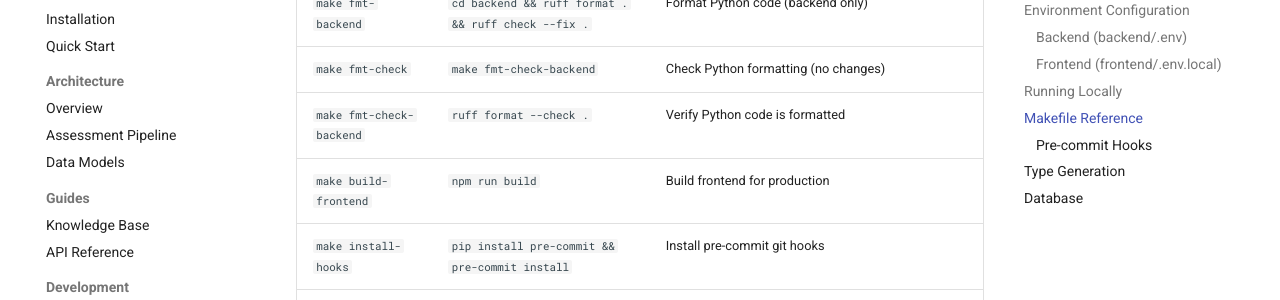
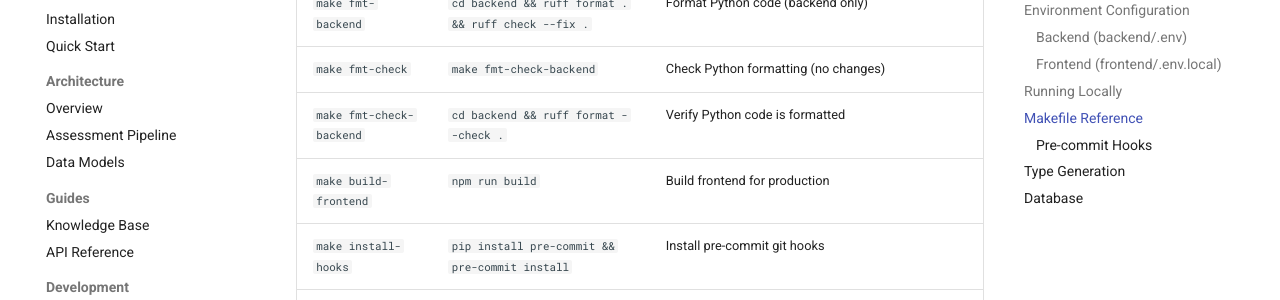
Before and after one commit to onegunsamurai/OpenLearning, an MkDocs documentation site: the page built from docs/development/setup.md, in a window 1280 px wide and 900 px high, scrolled down 2735 px. Shown: the part 152-452 px from the top of the window. Built offline with MkDocs 1.6.1 and Material for MkDocs 9.7.7, drawn with Linux system fonts in a browser that asks for light colours; comment, search, counter and statistics services are not loaded.

Commit message:
fix: docs fix for Makefile
Co-authored-by: Copilot Autofix powered by AI <175728472+Copilot@users.noreply.github.com>

```diff
--- a/docs/development/setup.md
+++ b/docs/development/setup.md
@@ -76,7 +76,7 @@ make dev-frontend  # http://localhost:3000
 | `make fmt` | `cd backend && ruff format . && ruff check --fix .` | Format Python code |
 | `make fmt-backend` | `cd backend && ruff format . && ruff check --fix .` | Format Python code (backend only) |
 | `make fmt-check` | `make fmt-check-backend` | Check Python formatting (no changes) |
-| `make fmt-check-backend` | `ruff format --check .` | Verify Python code is formatted |
+| `make fmt-check-backend` | `cd backend && ruff format --check .` | Verify Python code is formatted |
 | `make build-frontend` | `npm run build` | Build frontend for production |
 | `make install-hooks` | `pip install pre-commit && pre-commit install` | Install pre-commit git hooks |
 | `make pre-commit` | `pre-commit run --all-files` | Run all pre-commit checks manually (runs Ruff, `forbid-env-files.sh`, and `lint-frontend-staged.sh`) |
```
